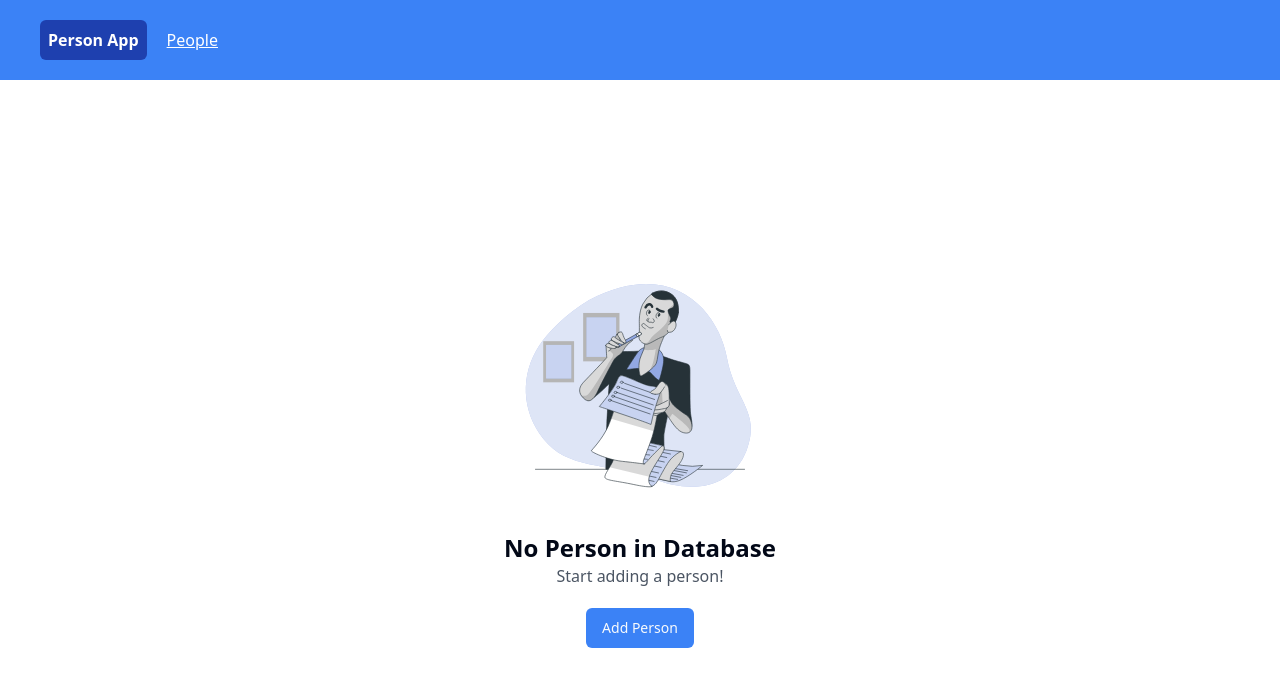
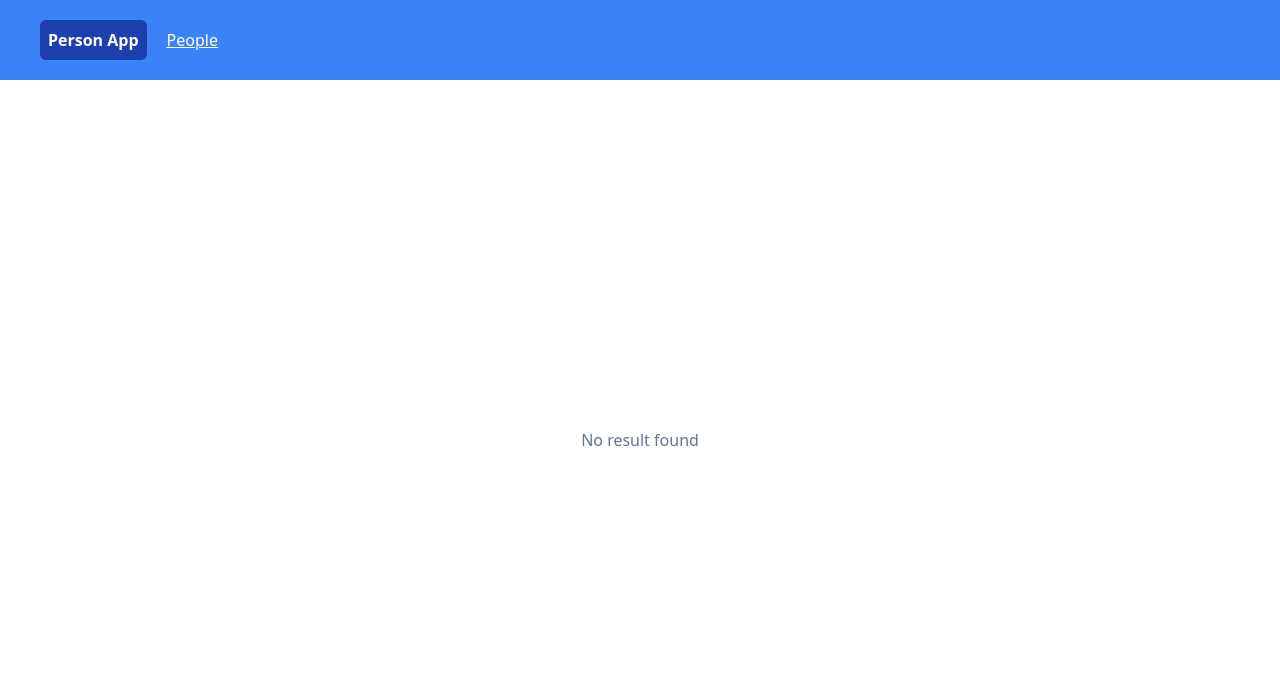
Before and after one commit to vincenth19/next-15-rc-sandbox, a Next.js app: page /people in a window 1280 px wide. Shown: the top 686 px of the page. Built offline with nearby package versions, Linux system fonts and the light colour scheme; no server answers; the database is empty.

Commit message:
fix: getPeople filter with query params, button within button error

```diff
--- a/src/app/people/page.tsx
+++ b/src/app/people/page.tsx
@@ -4,12 +4,46 @@ import { Person } from "@prisma/client";
 import { getPeople } from "@/actions/people";
 import Image from "next/image";
 
-const PeoplePage = async ({ filter = null }: { filter?: Person | null }) => {
+const People = async ({
+  searchParams,
+}: {
+  searchParams?: { [key: string]: string | string[] | undefined };
+}) => {
+  const hasSearchParams = searchParams && Object.keys(searchParams).length > 0;
+  const filter: Partial<Person> = {};
+  if (searchParams?.id && typeof searchParams.id === "string") {
+    filter.id = searchParams.id;
+  }
+  if (searchParams?.user_id && typeof searchParams.user_id === "string") {
+    filter.user_id = searchParams.user_id;
+  }
+  if (searchParams?.first_name && typeof searchParams.first_name === "string") {
+    filter.first_name = searchParams.first_name;
+  }
+  if (searchParams?.last_name && typeof searchParams.last_name === "string") {
+    filter.last_name = searchParams.last_name;
+  }
+  if (
+    searchParams?.phone_number &&
+    typeof searchParams.phone_number === "string"
+  ) {
+    filter.phone_number = searchParams.phone_number;
+  }
+  if (
+    searchParams?.date_of_birth &&
+    typeof searchParams.date_of_birth === "string"
+  ) {
+    filter.date_of_birth = new Date(searchParams.date_of_birth);
+  }
+  if (searchParams?.created_at && typeof searchParams.created_at === "string") {
+    filter.created_at = new Date(searchParams.created_at);
+  }
+  if (searchParams?.updated_at && typeof searchParams.updated_at === "string") {
+    filter.updated_at = new Date(searchParams.updated_at);
+  }
   const people = await getPeople(filter);
-
   return (
     <div className="p-4">
-      {/* {people.length === 0 ? <p>Loading...</p> : null} */}
       {people.length > 0 ? (
         <>
           <div className="flex items-center justify-end pb-3">
@@ -18,12 +52,17 @@ const PeoplePage = async ({ filter = null }: { filter?: Person | null }) => {
           <PeopleTable people={people} />
         </>
       ) : null}
-      {people.length === 0 && filter ? (
-        <div className="w-full p-5 text-center flex flex-col justify-center gap-3 h-full">
+      {people.length === 0 && hasSearchParams ? (
+        <div
+          className="w-full p-5 text-center flex flex-col justify-center gap-3 h-full"
+          style={{
+            height: "calc(100dvh - 7rem)",
+          }}
+        >
           <p className="text-muted-foreground">No result found</p>
         </div>
       ) : null}
-      {people.length === 0 && !filter ? (
+      {people.length === 0 && !hasSearchParams ? (
         <div
           className="flex items-center flex-col justify-center gap-5 p-4"
           style={{
@@ -47,4 +86,4 @@ const PeoplePage = async ({ filter = null }: { filter?: Person | null }) => {
   );
 };
 
-export default PeoplePage;
+export default People;
--- a/src/components/person-delete-alert-dialog.tsx
+++ b/src/components/person-delete-alert-dialog.tsx
@@ -37,9 +37,12 @@ const PersonDeleteAlertDialog = ({
   }
   return (
     <AlertDialog open={isAlertDialogOpen} onOpenChange={setIsAlertDialogOpen}>
-      <AlertDialogTrigger>
-        <Button variant={"destructive"}> Delete</Button>
-      </AlertDialogTrigger>
+      <Button
+        variant={"destructive"}
+        onClick={() => setIsAlertDialogOpen(true)}
+      >
+        Delete
+      </Button>
       <AlertDialogContent>
         <AlertDialogHeader>
           <AlertDialogTitle>{`Delete "${name}"?`}</AlertDialogTitle>
```
